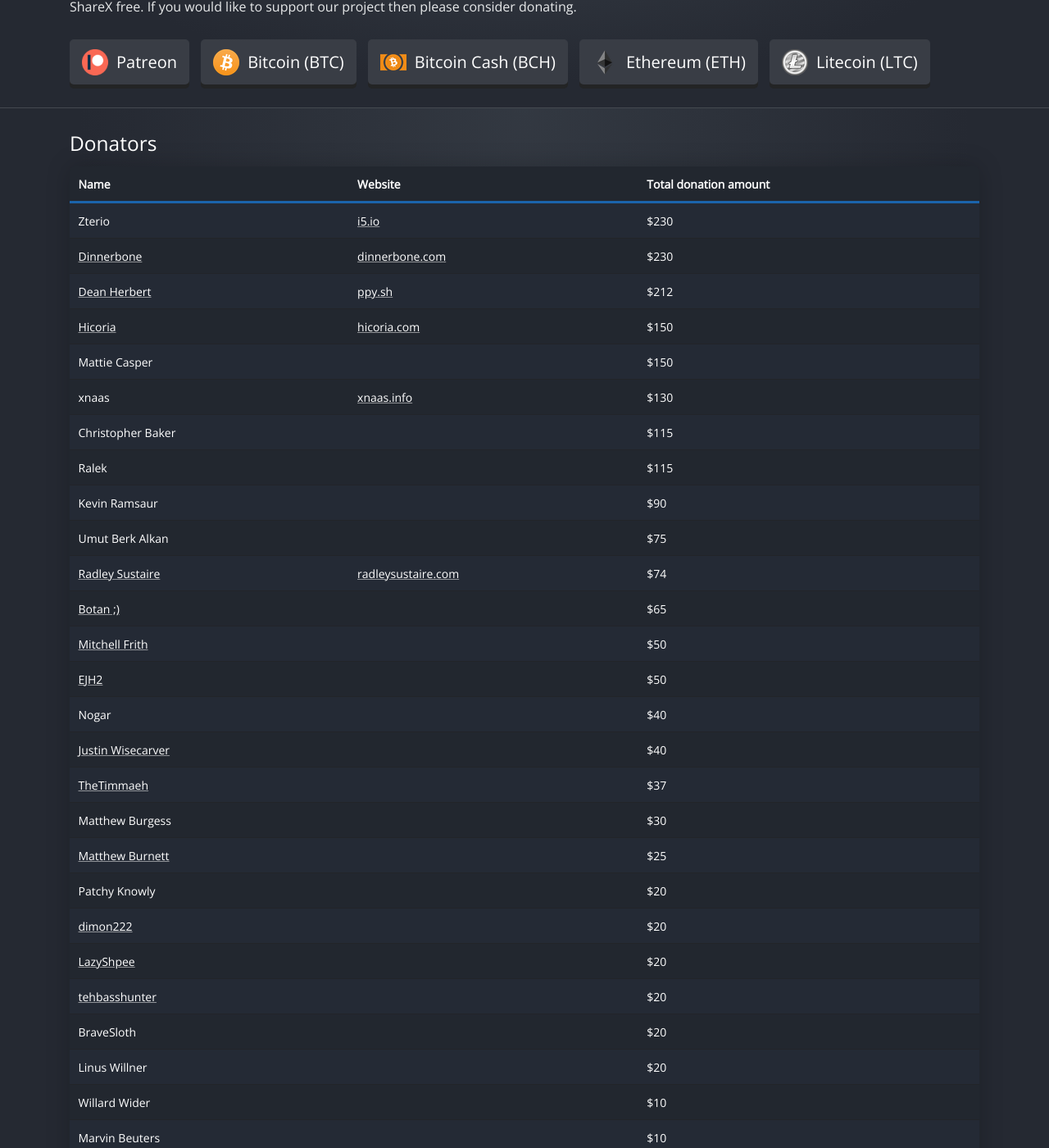
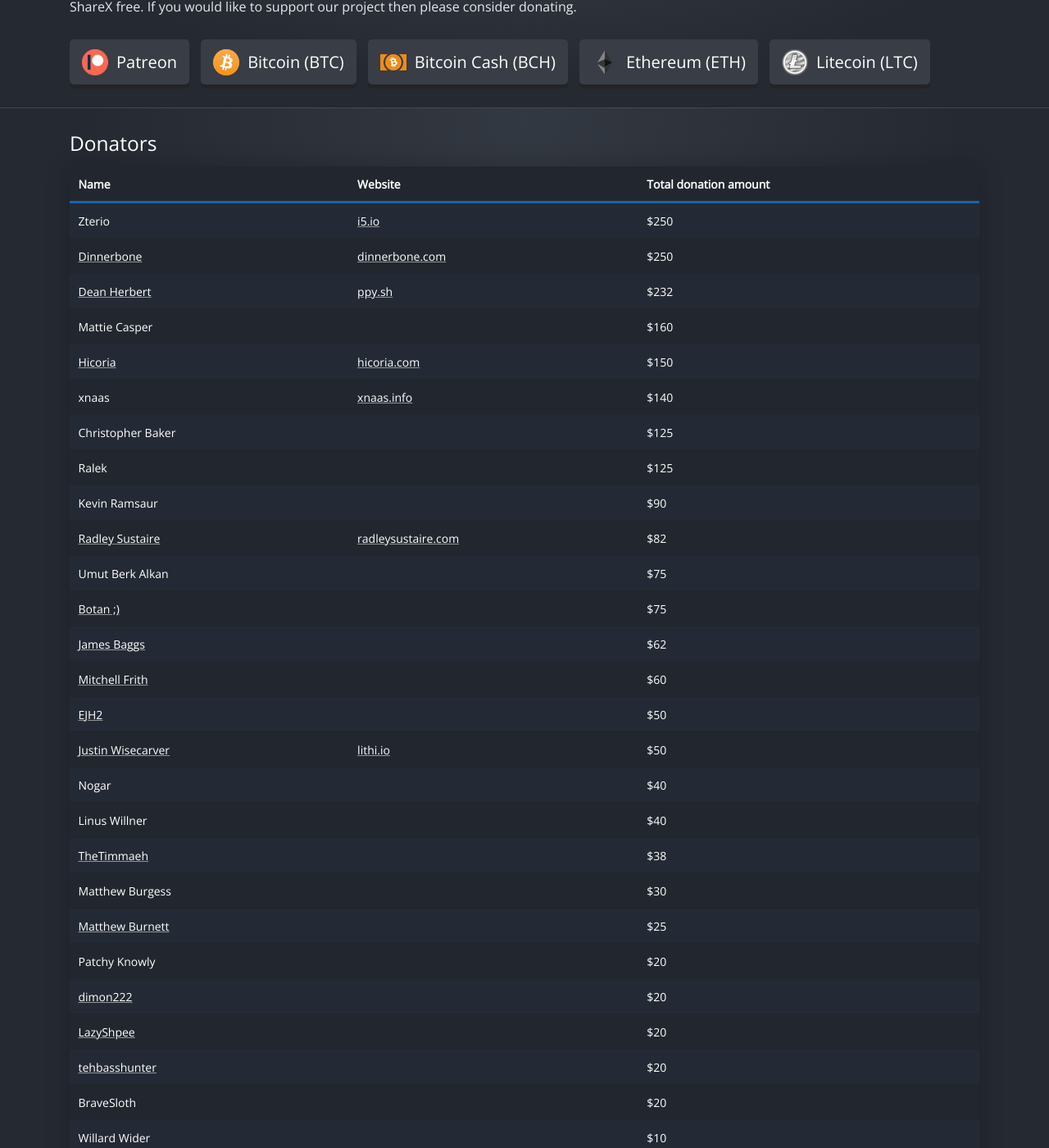
Before and after one commit to ShareX/sharex.github.io, a Jekyll site: the page built from donate/index.html, in a window 1280 px wide and 1400 px high, scrolled down 333 px. Shown: the whole window at 82% size. Built offline with Jekyll 4.4.1, drawn with Linux system fonts in a browser that asks for light colours.

Commit message:
Update donators list

```diff
--- a/donate/index.html
+++ b/donate/index.html
@@ -104,17 +104,22 @@ title: Donate
                 <tr>
                     <td>Zterio</td>
                     <td><a href="https://i5.io">i5.io</a></td>
-                    <td>$230</td>
+                    <td>$250</td>
                 </tr>
                 <tr>
                     <td><a href="https://twitter.com/Dinnerbone">Dinnerbone</a></td>
                     <td><a href="https://dinnerbone.com">dinnerbone.com</a></td>
-                    <td>$230</td>
+                    <td>$250</td>
                 </tr>
                 <tr>
                     <td><a href="https://twitter.com/ppy">Dean Herbert</a></td>
                     <td><a href="https://ppy.sh">ppy.sh</a></td>
-                    <td>$212</td>
+                    <td>$232</td>
+                </tr>
+                <tr>
+                    <td>Mattie Casper</td>
+                    <td></td>
+                    <td>$160</td>
                 </tr>
                 <tr>
                     <td><a href="https://www.facebook.com/hicoria">Hicoria</a></td>
@@ -122,24 +127,19 @@ title: Donate
                     <td>$150</td>
                 </tr>
                 <tr>
-                    <td>Mattie Casper</td>
-                    <td></td>
-                    <td>$150</td>
-                </tr>
-                <tr>
                     <td>xnaas</td>
                     <td><a href="https://www.xnaas.info">xnaas.info</a></td>
-                    <td>$130</td>
+                    <td>$140</td>
                 </tr>
                 <tr>
                     <td>Christopher Baker</td>
                     <td></td>
-                    <td>$115</td>
+                    <td>$125</td>
                 </tr>
                 <tr>
                     <td>Ralek</td>
                     <td></td>
-                    <td>$115</td>
+                    <td>$125</td>
                 </tr>
                 <tr>
                     <td>Kevin Ramsaur</td>
@@ -147,28 +147,38 @@ title: Donate
                     <td>$90</td>
                 </tr>
                 <tr>
+                    <td><a href="https://github.com/RadGH">Radley Sustaire</a></td>
+                    <td><a href="https://radleysustaire.com">radleysustaire.com</a></td>
+                    <td>$82</td>
+                </tr>
+                <tr>
                     <td>Umut Berk Alkan</td>
                     <td></td>
                     <td>$75</td>
                 </tr>
                 <tr>
-                    <td><a href="https://github.com/RadGH">Radley Sustaire</a></td>
-                    <td><a href="https://radleysustaire.com">radleysustaire.com</a></td>
-                    <td>$74</td>
+                    <td><a href="https://www.instagram.com/kyoukeiken">Botan ;)</a></td>
+                    <td></td>
+                    <td>$75</td>
                 </tr>
                 <tr>
-                    <td><a href="https://www.instagram.com/kyoukeiken">Botan ;)</a></td>
+                    <td><a href="https://github.com/jamesharrisonbaggs">James Baggs</a></td>
                     <td></td>
-                    <td>$65</td>
+                    <td>$62</td>
                 </tr>
                 <tr>
                     <td><a href="https://twitter.com/Mitch_SGG">Mitchell Frith</a></td>
                     <td></td>
-                    <td>$50</td>
+                    <td>$60</td>
                 </tr>
                 <tr>
                     <td><a href="https://github.com/EJH2">EJH2</a></td>
                     <td></td>
+                    <td>$50</td>
+                </tr>
+                <tr>
+                    <td><a href="https://twitter.com/lithium720">Justin Wisecarver</a></td>
+                    <td><a href="https://lithi.io">lithi.io</a></td>
                     <td>$50</td>
                 </tr>
                 <tr>
@@ -177,14 +187,14 @@ title: Donate
                     <td>$40</td>
                 </tr>
                 <tr>
-                    <td><a href="https://twitter.com/lithium720">Justin Wisecarver</a></td>
+                    <td>Linus Willner</td>
                     <td></td>
                     <td>$40</td>
                 </tr>
                 <tr>
                     <td><a href="https://twitter.com/TheTimmaeh">TheTimmaeh</a></td>
                     <td></td>
-                    <td>$37</td>
+                    <td>$38</td>
                 </tr>
                 <tr>
                     <td>Matthew Burgess</td>
@@ -222,11 +232,6 @@ title: Donate
                     <td>$20</td>
                 </tr>
                 <tr>
-                    <td>Linus Willner</td>
-                    <td></td>
-                    <td>$20</td>
-                </tr>
-                <tr>
                     <td>Willard Wider</td>
                     <td></td>
                     <td>$10</td>
```
